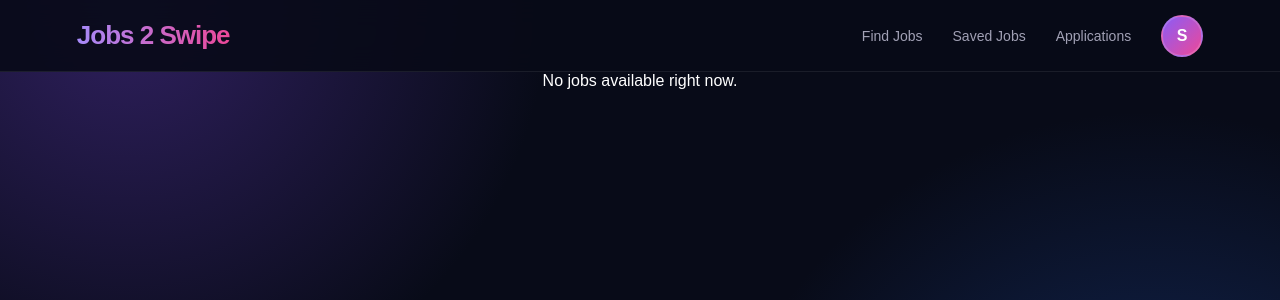
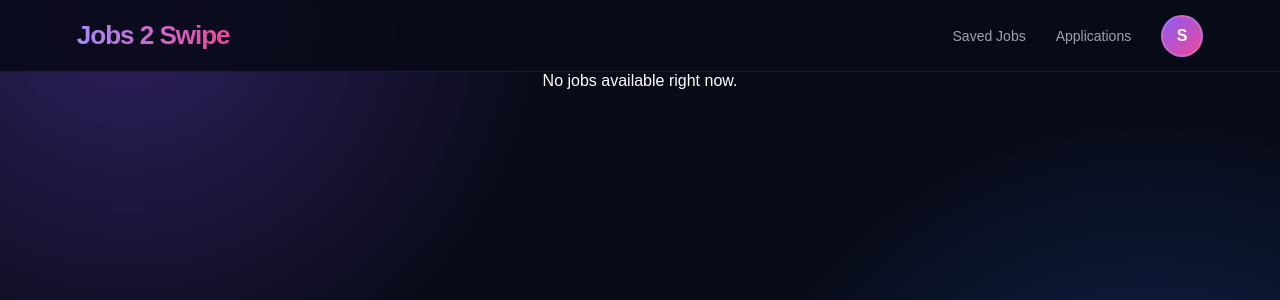
Before and after one commit to Avneesh-shrivastava/InternsRizz, a Django app: page /job-feed/ in a window 1280 px wide. Shown: the top 300 px of the page. Run offline with Django 5.2, Linux system fonts and the light colour scheme; the visitor is signed in with stand-in values (Sample User, id 1); data that the repository does not hold is empty.

Commit message:
Update job_feed.html

```diff
--- a/interns_app/templates/job_feed.html
+++ b/interns_app/templates/job_feed.html
@@ -206,6 +206,7 @@
                 0 25px 70px rgba(0,0,0,0.3);
 
             position: relative;
+            margin: 15px 0 0 0;
         }
 
 
@@ -678,7 +679,7 @@ nav {
         <a href="/home-page" class="logo">Jobs 2 Swipe</a>
 
         <div class="nav-right">
-            <a href="{% url 'job_feed' %}" class="nav-link">Find Jobs</a>
+
             <a href="/saved-jobs" class="nav-link">Saved Jobs</a>
             <a href="" class="nav-link">Applications</a>
 
```
